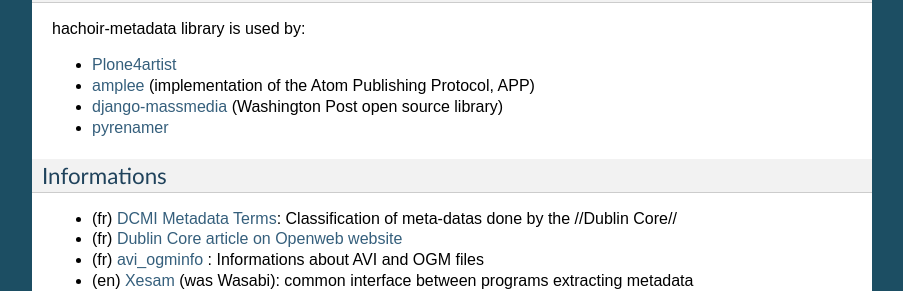
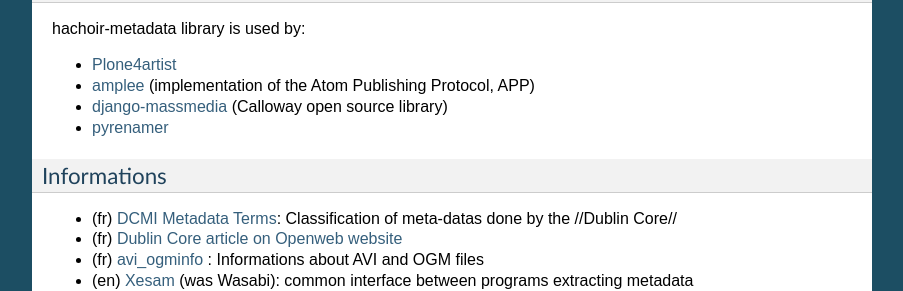
Before and after one commit to vstinner/hachoir, a Sphinx documentation site: the page built from doc/metadata.rst, in a window 1280 px wide and 900 px high, scrolled down 3831 px. Shown: the part 162-453 px from the top of the window, without its empty margins (198-1101 px from the left). Built offline with Sphinx 7.4.7, drawn with Linux system fonts in a browser that asks for light colours.

Commit message:
Fix django-massmedia link
Updated doc's to point to django-massmedia's new opensource location.

```diff
--- a/doc/metadata.rst
+++ b/doc/metadata.rst
@@ -233,7 +233,7 @@ hachoir-metadata library is used by:
 
 * `Plone4artist <http://plone.org/products/plone4artistsvideo/>`_
 * `amplee <http://trac.defuze.org/wiki/amplee>`_ (implementation of the Atom Publishing Protocol, APP)
-* `django-massmedia <http://opensource.washingtontimes.com/projects/django-massmedia/>`_ (Washington Post open source library)
+* `django-massmedia <https://github.com/callowayproject/django-massmedia>`_ (Calloway open source library)
 * `pyrenamer <http://www.infinicode.org/code/pyrenamer/>`_
 
 Informations
```
